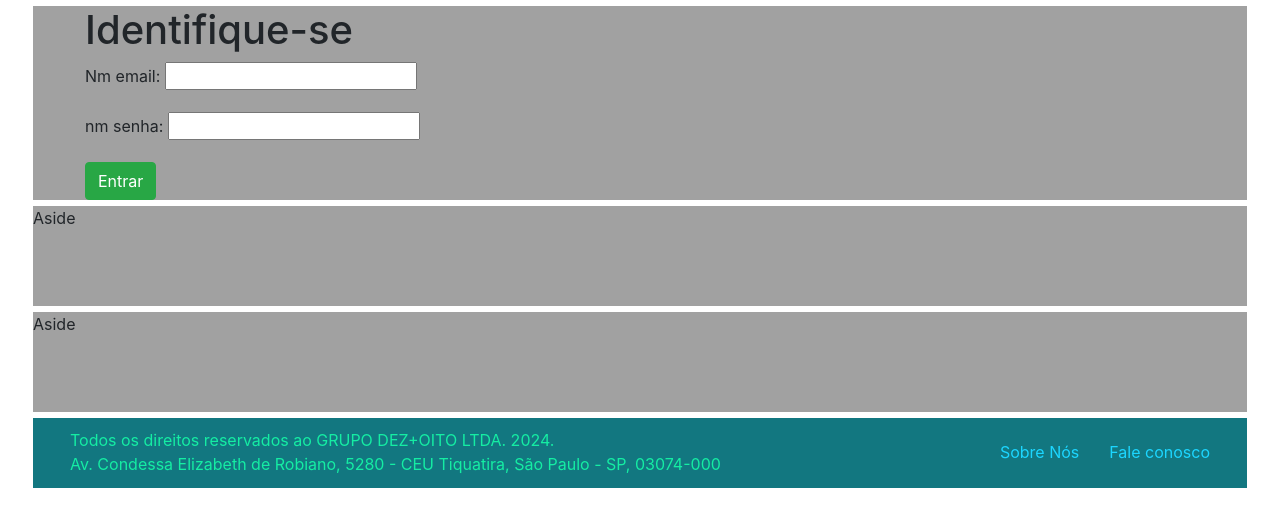
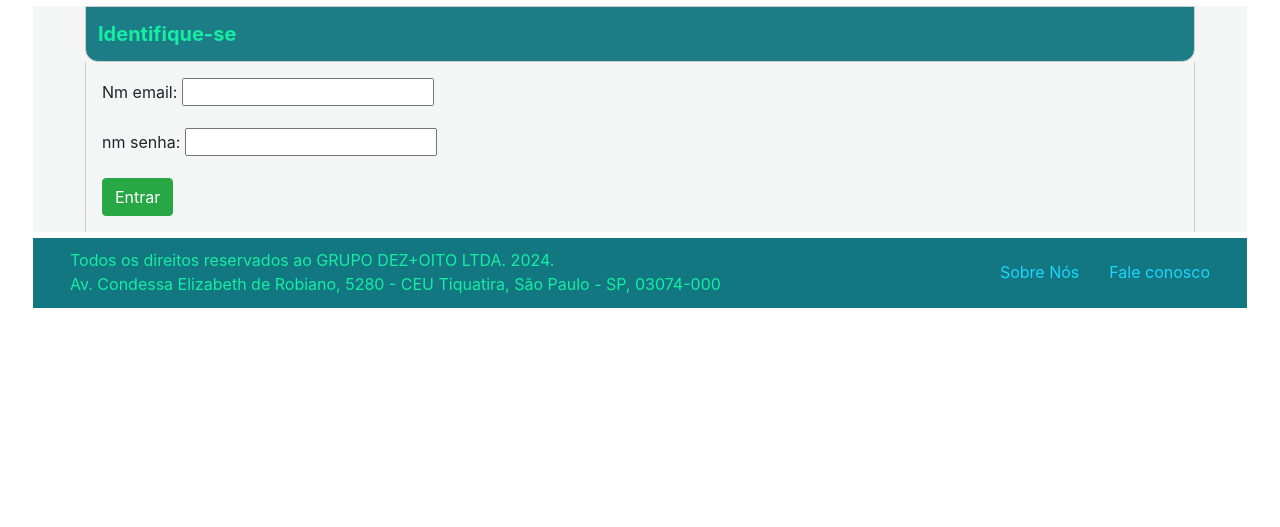
Before and after one commit to sebastiaowilian/TupiPlay, a Django app: page /jogadores/identifica_jogador in a window 1280 px wide. Shown: the part 240-767 px from the top of the page. Run offline with Django 5.2, Linux system fonts and the light colour scheme.

Commit message:
Layout pagina para estilo protótipo

```diff
--- a/jogadores/templates/identifica_jogador.html
+++ b/jogadores/templates/identifica_jogador.html
@@ -1,21 +1,44 @@
 {% extends "base.html" %}
 
-{% block 'head'%}{% endblock %}
+{% block 'head'%}
+<style type="text/css">
+  .divTemplateTitulo{
+    flex: 1;
+    background-color: #1D7D86;
+    border: 1px solid #ccc;
+    font-size:20px;
+    color: #15EDA3;
+    font-weight:bold;
+    border-bottom-left-radius: 13px;
+    border-bottom-right-radius: 13px;
+    border: 1px solid #ccc;
+    padding: 12px;
+    margin: 0px;
+  }
+  .divTemplateConteudo{
+    border-left: 1px solid #ccc;
+    border-right: 1px solid #ccc;
+    padding:16px;
+    margin: 0px;
+    height:100tw;
+    overflow:auto;
+  }
+</style>
+{% endblock %}
 
 {% block 'title' %}Identifique-se{% endblock %}
 
 {% block 'dashboard' %}{% endblock %}
 
 {% block 'body' %}
-
   <div class="container">
-    <h1>Identifique-se</h1>
-    <!--nome: <input type="text">
-    senha: <input type="text"> <button type="submit">Log In</button>-->
-    <form method="post">
-      {% csrf_token %}
-      {{ form.as_p }}
-      <input type="submit" class='btn btn-success' value="Entrar">
-    </form>
+    <div class="divTemplateTitulo">Identifique-se</div>
+    <div class="divTemplateConteudo">
+      <form action = "{% url 'inclui_jogador' %}" method='POST'>
+        {% csrf_token %}
+        {{ form.as_p }}
+        <input type="submit" class='btn btn-success' value="Entrar">
+      </form>
+    </div>
   </div>
 {% endblock %}
--- a/templates/base.html
+++ b/templates/base.html
@@ -30,8 +30,8 @@
     <main>{% block 'body' %}{% endblock %}</main>
 
 
-    <aside>Aside</aside>
-    <aside>Aside</aside>
+    <!--<aside>Aside</aside>-->
+
 	  <!-- Agrupa informações de autoria, direitos autorais, contato,
 		   mapa do site, links e documento relacionados. -->
     <footer>
@@ -48,7 +48,6 @@
         </div>
       </div>
     </footer>
-
     <script src="{% static '/js/scriptBase.js' %}"></script>
     <script src="https://cdn.jsdelivr.net/npm/jquery@3.5.1/dist/jquery.slim.min.js"></script>
     <script src="https://cdn.jsdelivr.net/npm/bootstrap@4.6.1/dist/js/bootstrap.bundle.min.js"></script>
--- a/templates/static/css/layoutBase.css
+++ b/templates/static/css/layoutBase.css
@@ -29,6 +29,7 @@ body {
 
 	/* Margem de todos os lados. */
 	margin: 3px;
+
 }
 
 /* Formatação comum entre os elementos. */
@@ -77,7 +78,6 @@ header {
 	text-align: center; /* Centraliza o texto horizontalmente */
 	text-decoration: none; /* Remove sublinhado padrão em links */
  }
-
 
 .botao:hover {
 	background-color: #0056b3; /* Cor de fundo ao passar o mouse */
@@ -152,7 +152,9 @@ main {
 	/* da altura dos elementos ( 400px ) com as suas margens ( 36px ). */
 
 	/* Ocupa 100% da altura da tela de exibição. */
-	/*height: 100vh;*/
+	height: 100%;
+	overflow: auto;
+	background-color:#F4F5F5;
 }
 
 aside {
```
Also changed, not shown: jogadores/templates/inclui_jogador.html (+28 -4 lines), templates/home.html (+18 -7 lines).
